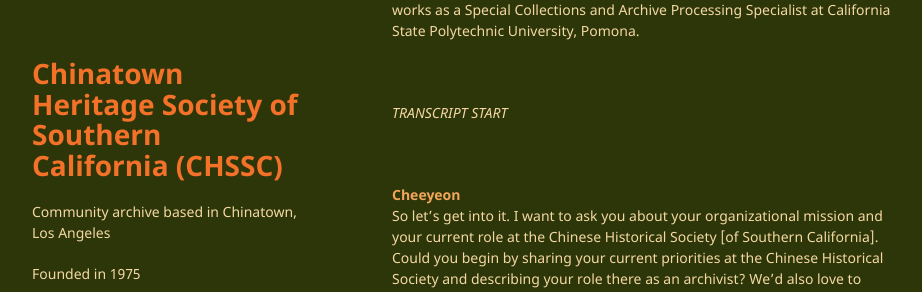
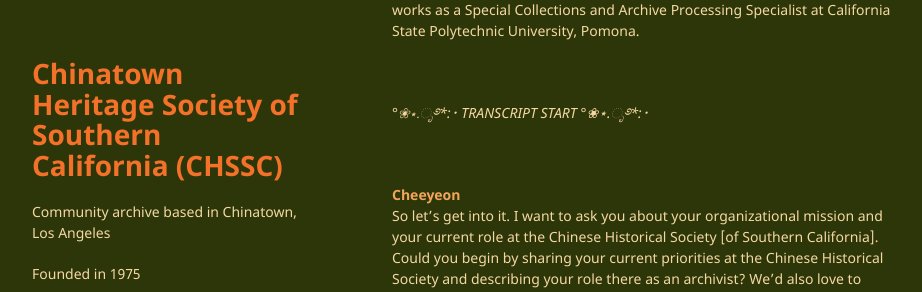
Before and after one commit to chaanelly/IS270-CHSSC, a Jekyll site: the page built from pages/david-transcript.md, in a window 1280 px wide and 900 px high. Shown: the part 290-582 px from the top of the window, without its empty margins (178-1100 px from the left). Built offline with Jekyll 4.4.1, drawn with Linux system fonts in a browser that asks for light colours; our own code applies the rules of GitHub Pages for plain Markdown files.

```diff
--- a/pages/david-transcript.md
+++ b/pages/david-transcript.md
@@ -2,7 +2,7 @@
 
 <br>
 
-_TRANSCRIPT START_
+_°❀⋆.ೃ࿔*:･ TRANSCRIPT START °❀⋆.ೃ࿔*:･_
 
 <br>
 
```
